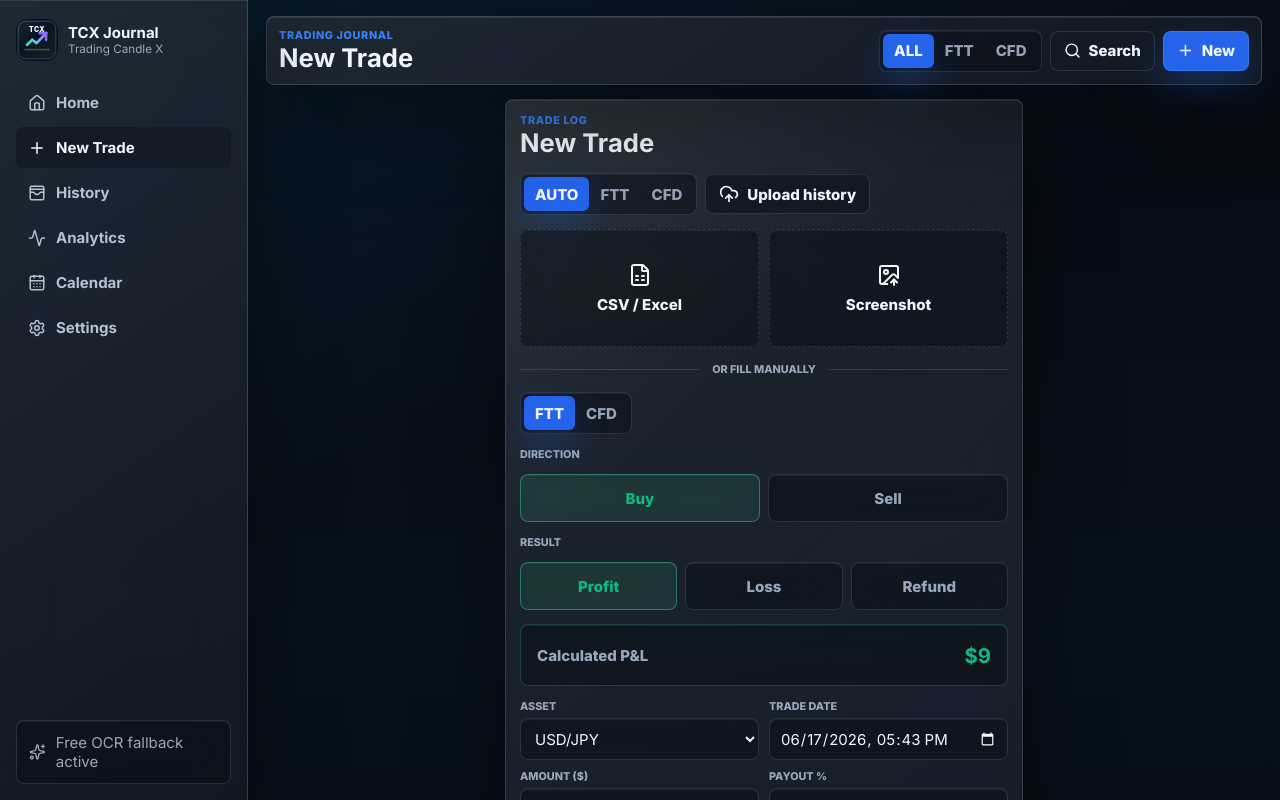
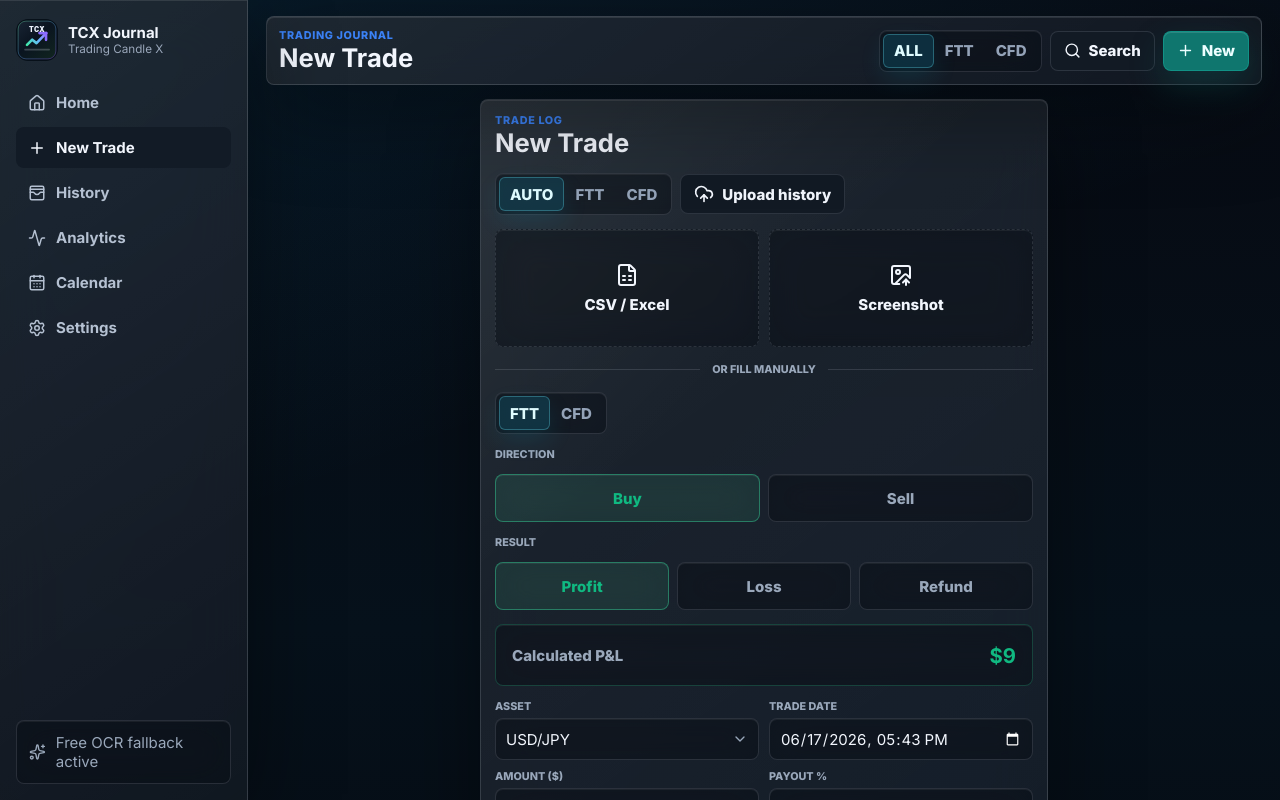
Before and after one commit to imsshajid/tcxjournal, a React (Vite) app: page / in a window 1280 px wide. Both pictures are taken after a click on the button "New Trade". Shown: the top 800 px of the page. Built offline with nearby package versions, Linux system fonts and the light colour scheme.

Commit message:
Polish selected states and asset search

```diff
--- a/src/App.jsx
+++ b/src/App.jsx
@@ -986,12 +986,70 @@ function AssetSelect({ value, onChange, market }) {
   const normalizedValue = normalizeAsset(value);
   const allOptions = options.includes(normalizedValue) || !normalizedValue ? options : [normalizedValue, ...options];
   const selectValue = normalizedValue || allOptions[0];
-  return (
-    <label className="field assetSelect">
+  const [open, setOpen] = useState(false);
+  const [query, setQuery] = useState('');
+  const boxRef = useRef(null);
+  const needle = query.trim().toLowerCase();
+  const visibleOptions = allOptions
+    .filter((option) => !needle || option.toLowerCase().replace(/[^a-z0-9]+/g, '').includes(needle.replace(/[^a-z0-9]+/g, '')) || option.toLowerCase().includes(needle))
+    .slice(0, 60);
+
+  useEffect(() => {
+    const close = (event) => {
+      if (!boxRef.current?.contains(event.target)) setOpen(false);
+    };
+    document.addEventListener('pointerdown', close);
+    return () => document.removeEventListener('pointerdown', close);
+  }, []);
+
+  const pick = (asset) => {
+    onChange(asset);
+    setQuery('');
+    setOpen(false);
+  };
+
+  return (
+    <label className="field assetSelect" ref={boxRef}>
       <span>Asset</span>
-      <select value={selectValue} onChange={(e) => onChange(e.target.value)}>
-        {allOptions.map((option) => <option key={option}>{option}</option>)}
-      </select>
+      <div className="assetCombobox">
+        <input
+          aria-label="Search asset"
+          value={open ? query : selectValue}
+          placeholder={selectValue}
+          onFocus={() => {
+            setOpen(true);
+            setQuery('');
+          }}
+          onChange={(event) => {
+            setQuery(event.target.value);
+            setOpen(true);
+          }}
+          onKeyDown={(event) => {
+            if (event.key === 'Enter' && visibleOptions[0]) {
+              event.preventDefault();
+              pick(visibleOptions[0]);
+            }
+            if (event.key === 'Escape') setOpen(false);
+          }}
+        />
+        <ChevronDown size={16} />
+        {open && (
+          <div className="assetMenu">
+            {visibleOptions.map((option) => (
+              <button
+                key={option}
+                type="button"
+                className={option === selectValue ? 'assetOption selected' : 'assetOption'}
+                onMouseDown={(event) => event.preventDefault()}
+                onClick={() => pick(option)}
+              >
+                {option}
+              </button>
+            ))}
+            {!visibleOptions.length && <p>No asset found</p>}
+          </div>
+        )}
+      </div>
     </label>
   );
 }
--- a/src/style.css
+++ b/src/style.css
@@ -14,6 +14,9 @@
   --blue: #3b82f6;
   --gold: #f59e0b;
   --cyan: #06b6d4;
+  --accent: #0f766e;
+  --accent-2: #0e7490;
+  --accent-text: #ecfeff;
   --radius: 8px;
   --sidebar: 248px;
 }
@@ -201,8 +204,9 @@ main {
 }
 
 .segmented button.on {
-  color: #eff6ff;
-  background: #1d4ed8;
+  color: var(--accent-text);
+  background: rgba(15, 118, 110, .34);
+  box-shadow: inset 0 0 0 1px rgba(103, 232, 249, .28), 0 8px 22px rgba(6, 182, 212, .12);
 }
 
 .primary, .soft, .uploadBtn {
@@ -221,10 +225,10 @@ main {
 }
 
 .primary {
-  border-color: rgba(59, 130, 246, .72);
-  color: #eff6ff;
-  background: #2563eb;
-  box-shadow: 0 12px 30px rgba(37, 99, 235, .24);
+  border-color: rgba(20, 184, 166, .42);
+  color: var(--accent-text);
+  background: #0f766e;
+  box-shadow: 0 12px 30px rgba(15, 118, 110, .24);
 }
 
 .page {
@@ -773,10 +777,16 @@ body {
   position: relative;
 }
 
-.primary,
+.primary {
+  background: #0f766e;
+  color: var(--accent-text);
+  box-shadow: 0 14px 34px rgba(15, 118, 110, .28), inset 0 1px rgba(255,255,255,.12);
+}
+
 .segmented button.on {
-  background: #2563eb;
-  box-shadow: 0 14px 34px rgba(37, 99, 235, .28);
+  background: rgba(14, 116, 144, .28);
+  color: #dffcff;
+  box-shadow: inset 0 0 0 1px rgba(103, 232, 249, .30), 0 10px 24px rgba(6, 182, 212, .12);
 }
 
 .brandLogo {
@@ -789,6 +799,7 @@ body {
 .sideNote,
 .field input,
 .field select,
+.assetCombobox input,
 .area textarea,
 .settingsRows select,
 .segmented,
@@ -803,6 +814,66 @@ body {
   border-color: rgba(226, 238, 255, .13);
   box-shadow: inset 0 1px rgba(255,255,255,.06);
   backdrop-filter: blur(18px);
+}
+
+.assetCombobox {
+  position: relative;
+}
+
+.assetCombobox input {
+  padding-right: 36px;
+}
+
+.assetCombobox > svg {
+  position: absolute;
+  right: 11px;
+  top: 50%;
+  transform: translateY(-50%);
+  color: var(--muted);
+  pointer-events: none;
+}
+
+.assetMenu {
+  position: absolute;
+  z-index: 30;
+  top: calc(100% + 7px);
+  left: 0;
+  right: 0;
+  display: grid;
+  gap: 4px;
+  max-height: 282px;
+  overflow: auto;
+  padding: 6px;
+  border: 1px solid rgba(203, 213, 225, .18);
+  border-radius: var(--radius);
+  background:
+    linear-gradient(145deg, rgba(255,255,255,.09), rgba(255,255,255,.035)),
+    rgba(8, 14, 23, .96);
+  box-shadow: 0 22px 60px rgba(0,0,0,.42), inset 0 1px rgba(255,255,255,.08);
+  backdrop-filter: blur(24px) saturate(160%);
+}
+
+.assetOption {
+  min-height: 36px;
+  border: 0;
+  border-radius: 7px;
+  padding: 0 10px;
+  color: #d8e2f0;
+  background: transparent;
+  text-align: left;
+  font-weight: 750;
+}
+
+.assetOption:hover,
+.assetOption.selected {
+  color: var(--accent-text);
+  background: rgba(14, 116, 144, .28);
+}
+
+.assetMenu p {
+  margin: 6px;
+  color: var(--muted);
+  font-weight: 700;
 }
 
 .formShell {
```
